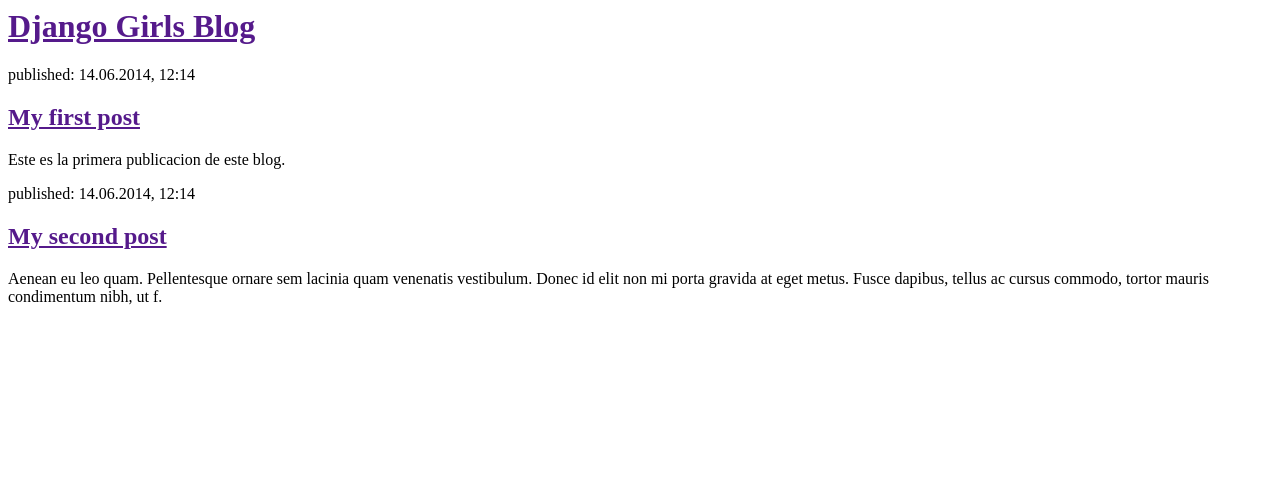
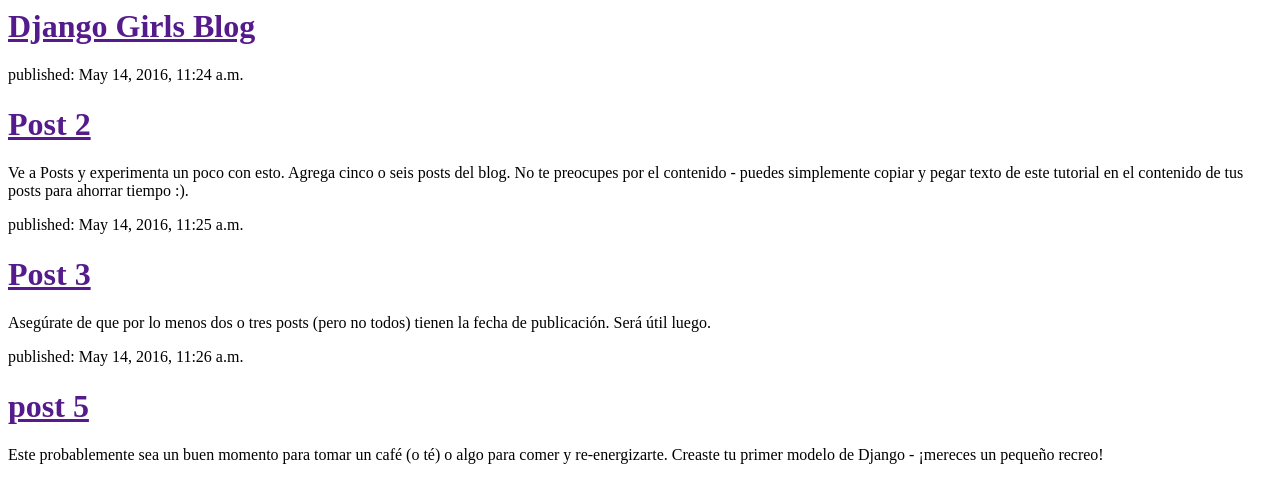
Before and after one commit to rebecaolivas12/my-first-blog, a Django app: page / in a window 1280 px wide. Shown: the top 503 px of the page. Run offline with Django 3.2, Linux system fonts and the light colour scheme; data comes from the database, SQL or seed files in the repository.

Commit message:
cambios en html

```diff
--- a/blog/templates/blog/post_list.html
+++ b/blog/templates/blog/post_list.html
@@ -6,17 +6,13 @@
             <div>
                 <h1><a href="">Django Girls Blog</a></h1>
             </div>
+	{% for post in posts %}
+        <div>
+            <p>published: {{ post.published_date }}</p>
+            <h1><a href="">{{ post.title }}</a></h1>
+            <p>{{ post.text|linebreaks }}</p>
+        </div>
+    {% endfor %}
 
-            {{ posts }}
-                <p>published: 14.06.2014, 12:14</p>
-                <h2><a href="">My first post</a></h2>
-                <p> Este es la primera publicacion de este blog.</p>
-            {{ posts }}
-
-            <div>
-                <p>published: 14.06.2014, 12:14</p>
-                <h2><a href="">My second post</a></h2>
-                <p>Aenean eu leo quam. Pellentesque ornare sem lacinia quam venenatis vestibulum. Donec id elit non mi porta gravida at eget metus. Fusce dapibus, tellus ac cursus commodo, tortor mauris condimentum nibh, ut f.</p>
-            </div>
         </body>
     </html>
--- a/blog/views.py
+++ b/blog/views.py
@@ -2,8 +2,6 @@ from django.shortcuts import render
 from django.utils import timezone
 from .models import Post
 
-# Create your views here.
-
 def post_list(request):
     posts = Post.objects.filter(published_date__lte=timezone.now()).order_by('published_date')
-    return render(request, 'blog/post_list.html', {})
+    return render(request, 'blog/post_list.html', {'posts': posts})
```
